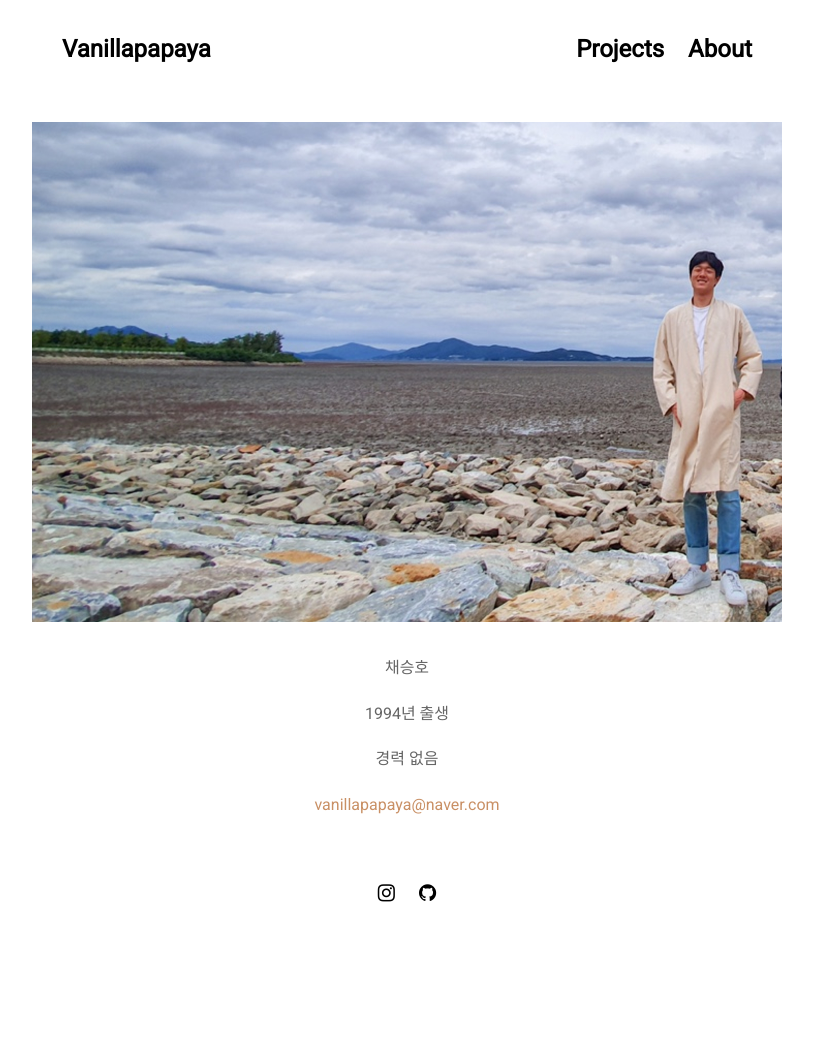
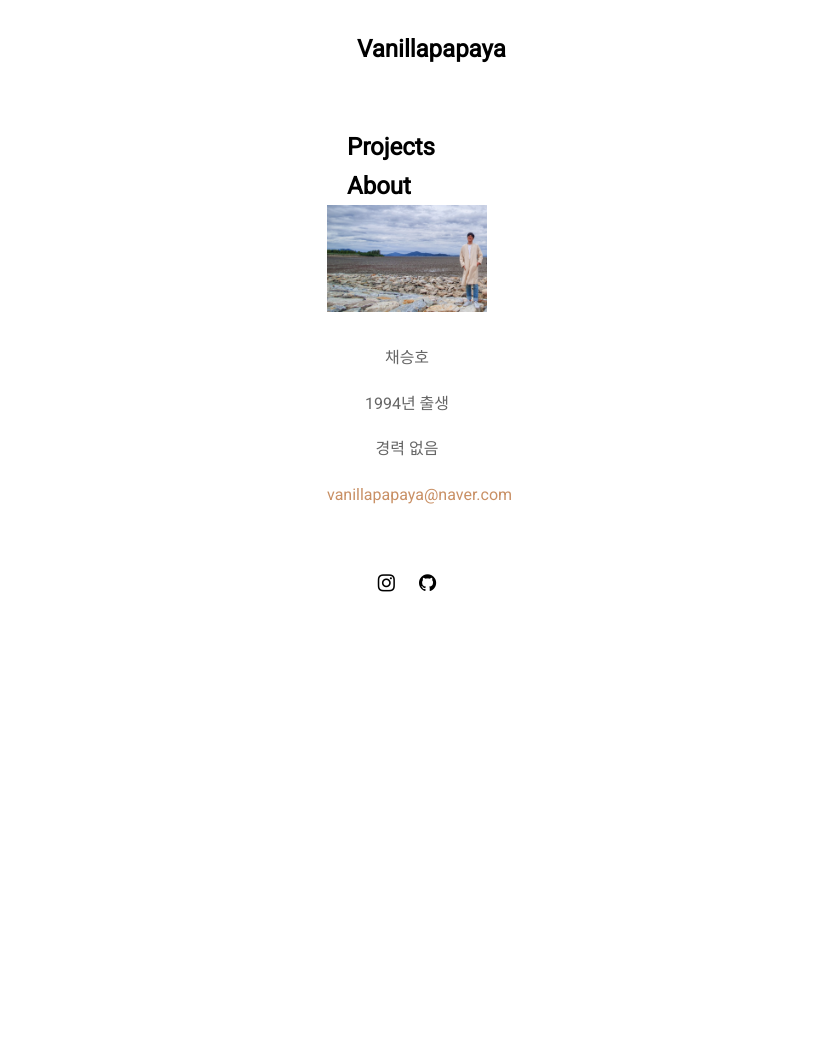
Before and after one commit to vanillapapaya/vanillapapaya.github.io, a Jekyll site: the page built from pages/about.html, in a window 1280 px wide. Shown: the whole page, without its empty margins (233-1046 px from the left). Built offline with Jekyll 4.4.1, drawn with Linux system fonts in a browser that asks for light colours; nearby versions of some CDN libraries; after the commit the page ends 900 px from its top, so only the background shows below that.

```diff
--- a/assets/css/3-sections/_default.sass
+++ b/assets/css/3-sections/_default.sass
@@ -3,7 +3,7 @@ body
   font-family: 'Roboto', sans-serif
   font-size: 16px
 .site-container
-  width: 750px
+  width: 160px
   margin: auto
 
 @media (max-width: 768px)
--- a/assets/css/3-sections/_post.sass
+++ b/assets/css/3-sections/_post.sass
@@ -1,5 +1,5 @@
 .work-container
-  max-width: 1800px
+  max-width: 1600px
   margin: 0px auto 30px
   position: relative
   display: block
```
Also changed, not shown: projects/covid.html (+1 -1 lines).
